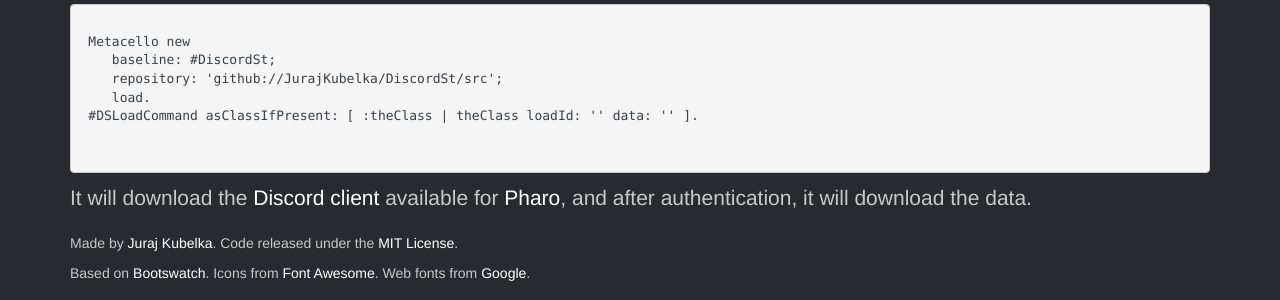
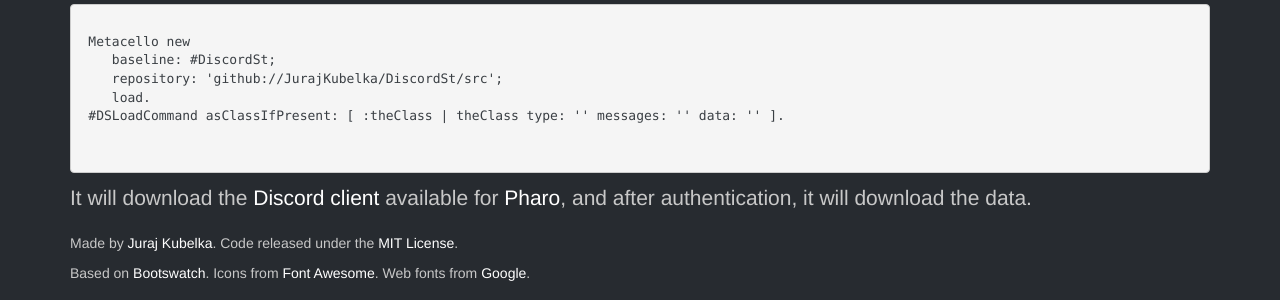
Before and after one commit to JurajKubelka/DiscordStImporter, a PHP site: page / in a window 1280 px wide. Shown: the part 336-636 px from the top of the page. Run offline with PHP 8.4, Linux system fonts and the light colour scheme; some libraries are stand-ins or nearby versions.

Commit message:
add data type (object, stack, playground)

```diff
--- a/web/index.php
+++ b/web/index.php
@@ -59,7 +59,9 @@
     baseline: #DiscordSt;
     repository: 'github://JurajKubelka/DiscordSt/src';
     load.
- #DSLoadCommand asClassIfPresent: [ :theClass | theClass loadId: '<?php
+ #DSLoadCommand asClassIfPresent: [ :theClass | theClass type: '<?php
+	echo filter_input ( INPUT_GET, 'fuel', FILTER_SANITIZE_URL );
+	?>' messages: '<?php
 	echo filter_input ( INPUT_GET, 'id', FILTER_SANITIZE_URL );
 	?>' data: '<?php
 	echo filter_input ( INPUT_GET, 'data', FILTER_SANITIZE_URL );
```
